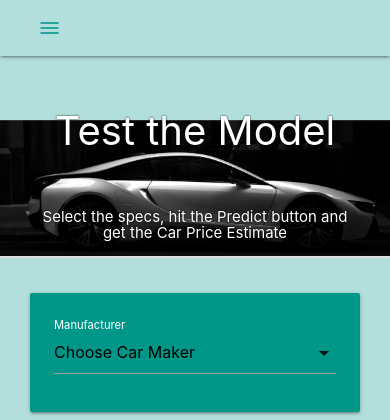
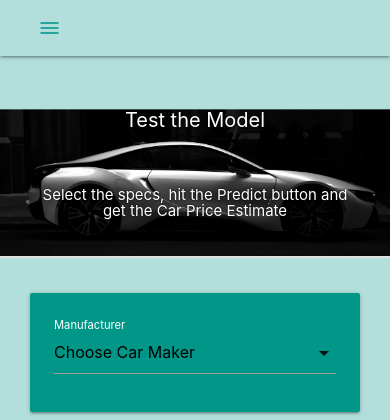
Before and after one commit to PatSwap/autos, a Flask app: page /predict in a window 390 px wide. Shown: the top 420 px of the page. Run offline with Flask 3, Linux system fonts and the light colour scheme; some libraries are stand-ins or nearby versions.

Commit message:
eighth commit - font size adj

```diff
--- a/autos/static/css_image/css/style.css
+++ b/autos/static/css_image/css/style.css
@@ -32,7 +32,7 @@ p {
 @media only screen and (max-width : 992px) {
   .parallax-container .section {
     h1 {
-      font-size: 40px;
+      font-size: 20px;
     }
     h4 {
       font-size: 15px;
```
